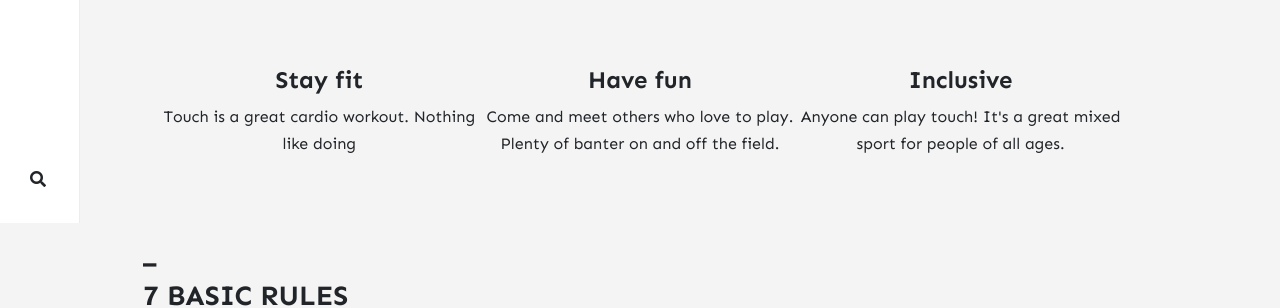
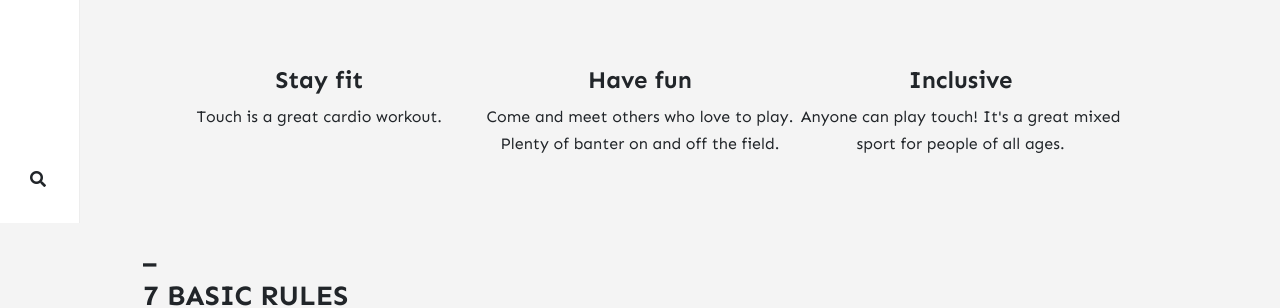
Before and after one commit to stackbit-projects/blue-triceratops-4f502, a Jekyll site: the page built from _pages/about.md, in a window 1280 px wide. Shown: the part 677-985 px from the top of the page. Built offline with Jekyll 4.4.1, drawn with Linux system fonts in a browser that asks for light colours; nearby versions of some CDN libraries; comment, search, counter and statistics services are not loaded.

Commit message:
home.html: changed

```diff
--- a/_layouts/home.html
+++ b/_layouts/home.html
@@ -51,7 +51,7 @@ permalink: "/home.html"
     <div class="column-group">
         <div class="three-column">
             <h4>Stay fit</h4>
-            <p>Touch is a great cardio workout. Nothing like doing </p>
+            <p>Touch is a great cardio workout. </p>
         </div>
         <div class="three-column">
             <h4>Have fun</h4>
```
